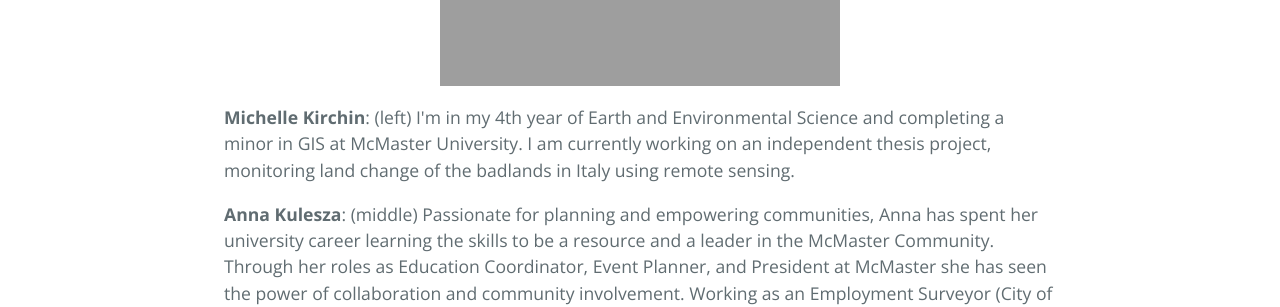
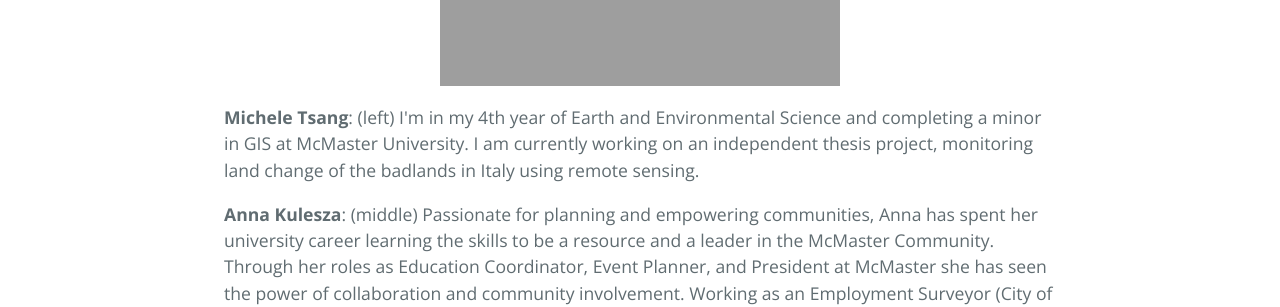
Before and after one commit to EsriCanada-CE/esricanada-ce.github.io, a Jekyll site: the page built from _appchallenge/2017/teams/mac/Team_MAK.md, in a window 1280 px wide. Shown: the part 1316-1623 px from the top of the page. Built offline with Jekyll 4.4.1, drawn with Linux system fonts in a browser that asks for light colours.

Commit message:
Correcting team member names

```diff
--- a/_appchallenge/2017/teams/mac/Team_MAK.md
+++ b/_appchallenge/2017/teams/mac/Team_MAK.md
@@ -7,7 +7,7 @@ permalink: appchallenge/2017/teams/mac/Team_MAK/
 photo: team.jpg
 appname: Student Commute Ontario 2017
 members:
-  - name: Michelle Kirchin
+  - name: Michele Tsang
     bio: "(left) I'm in my 4th year of Earth and Environmental Science and completing a minor in GIS at McMaster University. I am currently working on an independent thesis project, monitoring land change of the badlands in Italy using remote sensing."
   - name: Anna Kulesza
     bio: "(middle) Passionate for planning and empowering communities, Anna has spent her university career learning the skills to be a resource and a leader in the McMaster Community. Through her roles as Education Coordinator, Event Planner, and President at McMaster she has seen the power of collaboration and community involvement. Working as an Employment Surveyor (City of Hamilton) and volunteering for the Hamilton Street Tree Project (Ontario Public Research Group) she has seen the development of the employment and environment initiatives that Hamilton has implemented, which cultivates her passion for Hamilton.  Anna hopes to become involved in community planning by applying her Honours Geography and Environmental Science Degree, specifically focusing on urban geography, transportation."
```
